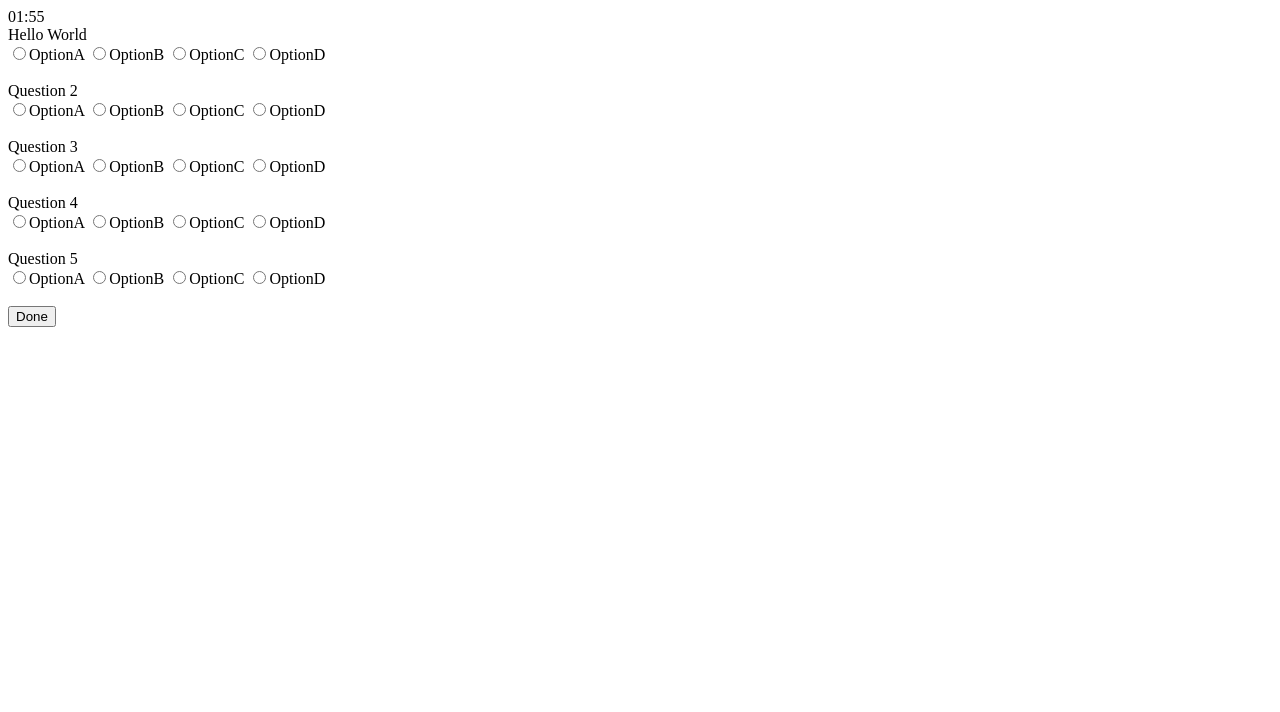
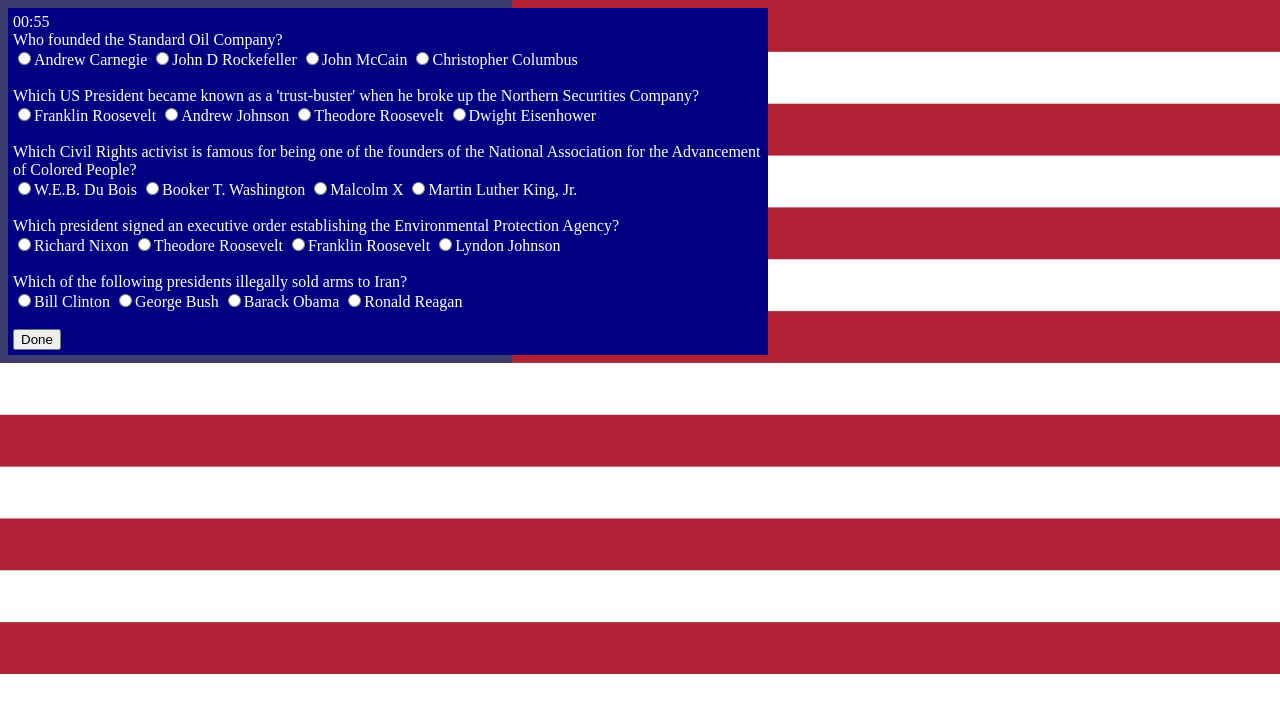
Before and after one commit to tbiaglow/TriviaGame, a plain HTML site: page index.html in a window 1280 px wide. Drawn offline with nearby package versions, Linux system fonts and the light colour scheme.

Commit message:
Questions and answers filled out, CSS complete

```diff
--- a/assets/css/style.css
+++ b/assets/css/style.css
@@ -0,0 +1,11 @@
+body {
+    background-image: url('../images/USFlag.jpg');
+    background-repeat: no-repeat
+}
+
+#wrapper {
+    background: navy;
+    color: white;
+    width: 750px;
+    padding: 5px;
+}
--- a/assets/javascript/app.js
+++ b/assets/javascript/app.js
@@ -1,51 +1,45 @@
-
-var time = 120;
-$("#display").html("02:00");
-
-
+var time = 60;
+$("#display").html("01:00");
 
 var question1 = {
-    question: "Hello World",
-    answerA: "A",
-    answerB: "B",
-    answerC: "C",
-    answerD: "D"
+    question: "Who founded the Standard Oil Company?",
+    answerA: "Andrew Carnegie",
+    answerB: "John D Rockefeller",
+    answerC: "John McCain",
+    answerD: "Christopher Columbus"
 };
 var question2 = {
-    question: "",
-    answerA: "A",
-    answerB: "B",
-    answerC: "C",
-    answerD: "D"
+    question: "Which US President became known as a 'trust-buster' when he broke up the Northern Securities Company?",
+    answerA: "Franklin Roosevelt",
+    answerB: "Andrew Johnson",
+    answerC: "Theodore Roosevelt",
+    answerD: "Dwight Eisenhower"
 };
 var question3 = {
-    question: "",
-    answerA: "A",
-    answerB: "B",
-    answerC: "C",
-    answerD: "D"
+    question: "Which Civil Rights activist is famous for being one of the founders of the National Association for the Advancement of Colored People?",
+    answerA: "W.E.B. Du Bois",
+    answerB: "Booker T. Washington",
+    answerC: "Malcolm X",
+    answerD: "Martin Luther King, Jr."
 };
 var question4 = {
-    question: "",
-    answerA: "A",
-    answerB: "B",
-    answerC: "C",
-    answerD: "D"
+    question: "Which president signed an executive order establishing the Environmental Protection Agency?",
+    answerA: "Richard Nixon",
+    answerB: "Theodore Roosevelt",
+    answerC: "Franklin Roosevelt",
+    answerD: "Lyndon Johnson"
 };
 var question5 = {
-    question: "",
-    answerA: "A",
-    answerB: "B",
-    answerC: "C",
-    answerD: "D"
+    question: "Which of the following presidents illegally sold arms to Iran?",
+    answerA: "Bill Clinton",
+    answerB: "George Bush",
+    answerC: "barack Obama",
+    answerD: "Ronald Reagan"
 };
 
 var questions = [question1, question2, question3, question4, question5];
 var correctAnswers = [questions[0].answerB, questions[1].answerC, questions[2].answerA, questions[3].answerA, questions[4].answerD];
 var userAnswers = [];
-
-
-
 
 intervalID = setInterval(count, 1000);
 
@@ -78,7 +72,6 @@ $('#q5D').on("click", function () {userAnswers[4] = question5.answerD})
 $('#doneButton').on("click", function () {gameOver()})
 });
 
-
 function determineScore(userAnswers, correctAnswers) {
   var score = 0;
   for (i = 0; i < correctAnswers.length; i++) {
@@ -104,7 +97,6 @@ function gameOver() {
   })
 }
 
-
 function startNewGame() {
   $(document).ready(function() {
   $('#score').remove()
@@ -112,20 +104,16 @@ function startNewGame() {
   })
   $(document).ready(function() {
   $('#wrapper').show()
-  time = 120;
-  $("#display").html("02:00");
+  time = 60;
+  $("#display").html("01:00");
   setInterval(count, 1000);
   })
 }
 
 function count() {
-
-    time--;
-
-    var counter = timeConverter(time);
-
-    $("#display").html(counter);
-
+  time--;
+  var counter = timeConverter(time);
+  $("#display").html(counter);
   if (time === 0) {
     clearInterval(intervalID)
     gameOver()
@@ -133,8 +121,6 @@ function count() {
 }
 
 function timeConverter(t) {
-
-
   var minutes = Math.floor(t / 60);
   var seconds = t - (minutes * 60);
 
--- a/index.html
+++ b/index.html
@@ -11,45 +11,45 @@
 </head>
 <body>
     <div id="wrapper">
-        <div id="display">02:00</div>
+        <div id="display">01:00</div>
         <div id="questionOne">
             <br>
-            <input type="radio" name="q1" id="q1A">OptionA</input>
-            <input type="radio" name="q1" id="q1B">OptionB</input>
-            <input type="radio" name="q1" id="q1C">OptionC</input>
-            <input type="radio" name="q1" id="q1D">OptionD</input>
+            <input type="radio" name="q1" id="q1A">Andrew Carnegie</input>
+            <input type="radio" name="q1" id="q1B">John D Rockefeller</input>
+            <input type="radio" name="q1" id="q1C">John McCain</input>
+            <input type="radio" name="q1" id="q1D">Christopher Columbus</input>
         </div>
         <br>
-        <div id="questionTwo">Question 2
+        <div id="questionTwo">
             <br>
-            <input type="radio" name="q2" id="q2A">OptionA</input>
-            <input type="radio" name="q2" id="q2B">OptionB</input>
-            <input type="radio" name="q2" id="q2C">OptionC</input>
-            <input type="radio" name="q2" id="q2D">OptionD</input>
+            <input type="radio" name="q2" id="q2A">Franklin Roosevelt</input>
+            <input type="radio" name="q2" id="q2B">Andrew Johnson</input>
+            <input type="radio" name="q2" id="q2C">Theodore Roosevelt</input>
+            <input type="radio" name="q2" id="q2D">Dwight Eisenhower</input>
         </div>
         <br>
-        <div id="questionThree">Question 3
+        <div id="questionThree">
             <br>
-            <input type="radio" name="q3" id="q3A">OptionA</input>
-            <input type="radio" name="q3" id="q3B">OptionB</input>
-            <input type="radio" name="q3" id="q3C">OptionC</input>
-            <input type="radio" name="q3" id="q3D">OptionD</input>
+            <input type="radio" name="q3" id="q3A">W.E.B. Du Bois</input>
+            <input type="radio" name="q3" id="q3B">Booker T. Washington</input>
+            <input type="radio" name="q3" id="q3C">Malcolm X</input>
+            <input type="radio" name="q3" id="q3D">Martin Luther King, Jr.</input>
         </div>
         <br>
-        <div id="questionFour">Question 4
+        <div id="questionFour">
             <br>
-            <input type="radio" name="q4" id="q4A">OptionA</input>
-            <input type="radio" name="q4" id="q4B">OptionB</input>
-            <input type="radio" name="q4" id="q4C">OptionC</input>
-            <input type="radio" name="q4" id="q4D">OptionD</input>
+            <input type="radio" name="q4" id="q4A">Richard Nixon</input>
+            <input type="radio" name="q4" id="q4B">Theodore Roosevelt</input>
+            <input type="radio" name="q4" id="q4C">Franklin Roosevelt</input>
+            <input type="radio" name="q4" id="q4D">Lyndon Johnson</input>
         </div>
         <br>
-        <div id="questionFive">Question 5
+        <div id="questionFive">
             <br>
-            <input type="radio" name="q5" id="q5A">OptionA</input>
-            <input type="radio" name="q5" id="q5B">OptionB</input>
-            <input type="radio" name="q5" id="q5C">OptionC</input>
-            <input type="radio" name="q5" id="q5D">OptionD</input>
+            <input type="radio" name="q5" id="q5A">Bill Clinton</input>
+            <input type="radio" name="q5" id="q5B">George Bush</input>
+            <input type="radio" name="q5" id="q5C">Barack Obama</input>
+            <input type="radio" name="q5" id="q5D">Ronald Reagan</input>
         </div>
     <br>
     <button id="doneButton">Done</button>
```
Also changed, not shown: assets/images/USFlag.jpg (added).
